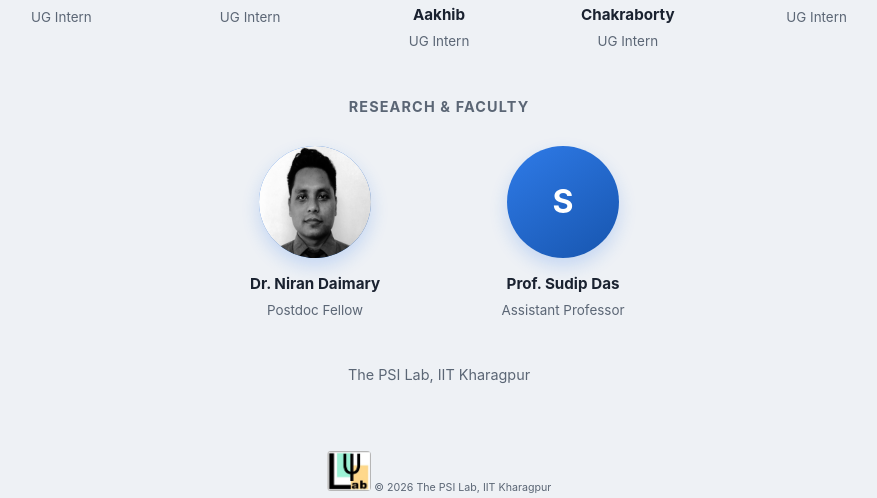
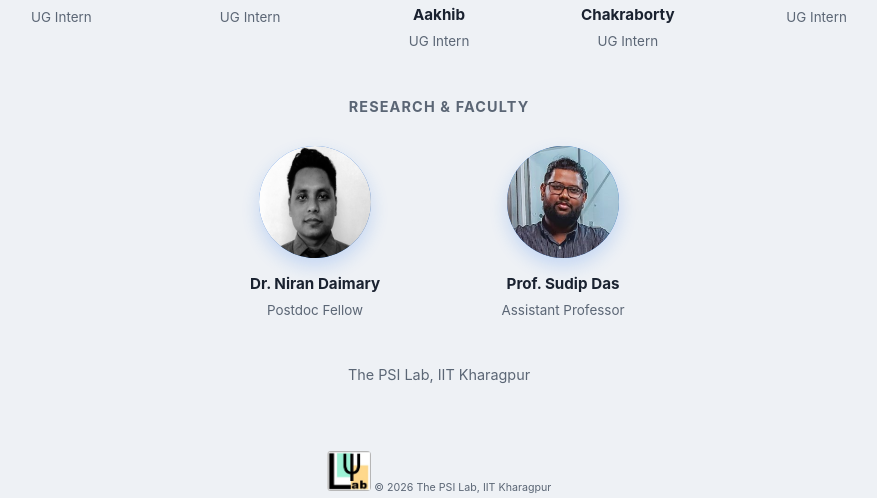
Before and after one commit to The-PSI-Lab/samavesh, a Flask app: page /team in a window 1280 px wide. Shown: the part 410-908 px from the top of the page, without its empty margins (201-1078 px from the left). Run offline with Flask 3, Linux system fonts and the light colour scheme.

Commit message:
Add Sudip Das team portrait

```diff
--- a/static/css/style.css
+++ b/static/css/style.css
@@ -245,6 +245,7 @@ body { font-family: var(--sans); background: var(--bg); color: var(--ink); line-
 }
 .team-avatar img { width: 100%; height: 100%; object-fit: cover; object-position: center 20%; }
 .team-avatar img.team-photo--sangram { object-position: center 32%; }
+.team-avatar img.team-photo--sudip { object-position: center 28%; }
 .team-card h3 { font-size: 0.95rem; margin: 0; }
 .team-card p { color: var(--muted); font-size: 0.84rem; margin-top: 4px; }
 .team-section--lead { display: flex; flex-direction: column; align-items: center; }
--- a/templates/team.html
+++ b/templates/team.html
@@ -53,7 +53,9 @@
           <p>Postdoc Fellow</p>
         </div>
         <div class="team-card team-card--lead">
-          <div class="team-avatar">S</div>
+          <div class="team-avatar">
+            <img src="{{ url_for('static', filename='images/sudip-das.png') }}" alt="Prof. Sudip Das" class="team-photo--sudip">
+          </div>
           <h3>Prof. Sudip Das</h3>
           <p>Assistant Professor</p>
         </div>
```
Also changed, not shown: static/images/sudip-das.png (added).
